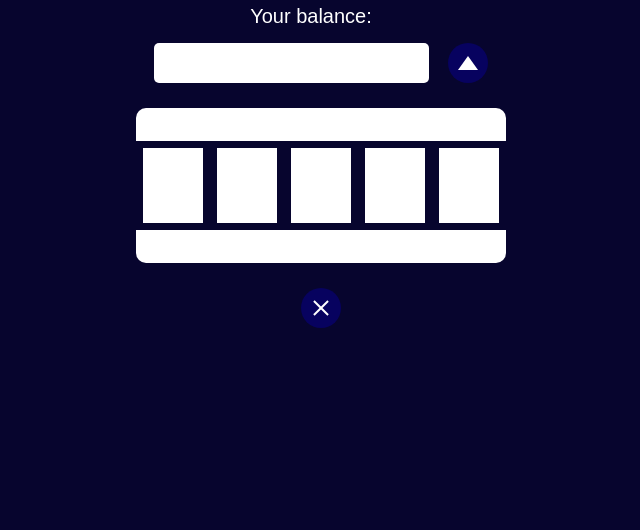
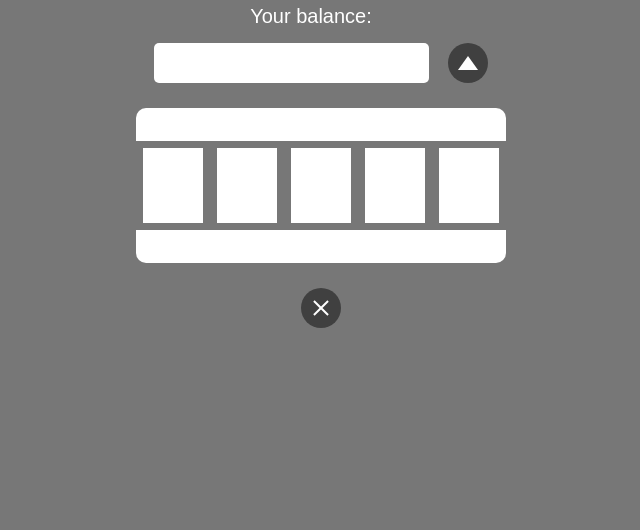
Before and after one commit to vladimirkoff/KPICourseProject, a website with bundled scripts: page static/slots.html in a window 1280 px wide. Shown: the part 270-800 px from the top of the page, without its empty margins (319-959 px from the left). Built offline with nearby package versions, Linux system fonts and the light colour scheme.

Commit message:
Small changes style of `main` `slots` `mines`

```diff
--- a/static/styles/styleMain.css
+++ b/static/styles/styleMain.css
@@ -10,7 +10,7 @@ html, body{
 }
 
 .container{
-       background-color: #07052e;
+       background-color: #777777;
        color: #fff;
        height: 100%;
        display: flex;
@@ -55,7 +55,7 @@ html, body{
        align-items: center;
        padding: 50px;
        font-size: 20px;
-       background-color: #0d095b;
+       background-color: #404040;
        color: #fff;
        border-radius: 5px;
        transition: .1s linear;
@@ -88,7 +88,7 @@ html, body{
        width: 0;
        height: 0;
        border-top: 7px solid transparent;
-       border-left: 15px solid #07052e;
+       border-left: 15px solid #404040;
        border-bottom: 7px solid transparent;
 }
 
@@ -96,7 +96,7 @@ html, body{
        border-left-color: #fff;
 }
 .game:hover {
-       background-color: #07052e;
+       background-color: #777;
 }
 
 .game:focus {
--- a/static/styles/styleMines.css
+++ b/static/styles/styleMines.css
@@ -10,7 +10,7 @@ html, body{
 }
 
 .container{
-       background-color: #07052e;
+       background-color: #777;
        color: #fff;
        height: 100%;
        display: flex;
@@ -55,14 +55,14 @@ html, body{
        padding: 20px 45px;
        border-radius: 5px;
        border: none;
-       background-color: #060341;
+       background-color: #4d4d4d;
        color: #fff;
        cursor: pointer;
        margin: 25px 0px;
 
 }
 .disabled {
-       background-color: #0d094f;
+       background-color: #404040;
        background-image: repeating-linear-gradient(45deg, transparent, transparent 4px, rgba(0, 0, 0, 0.1) 4px, rgba(0, 0, 0, 0.1) 8px);
        cursor: not-allowed;
 }
@@ -101,7 +101,7 @@ html, body{
        margin-right: 50px;
 }
 .game__board, .info{
-       background-color: #0d095b;
+       background-color: #404040;
        padding: 20px;
        border-radius: 10px;
 }
--- a/static/styles/styleSlots.css
+++ b/static/styles/styleSlots.css
@@ -10,7 +10,7 @@ html, body{
 }
 
 .container{
-       background-color: #07052e;
+       background-color: #777;
        color: #fff;
        height: 100%;
        display: flex;
@@ -76,7 +76,7 @@ html, body{
        height: 40px;
        border-radius: 50%;
        border: none;
-       background-color: #07025f;
+       background-color: #404040;
        color: #fff;
        cursor: pointer;
        position: relative;
@@ -92,7 +92,7 @@ html, body{
        height: 0;
        border-left: 10px solid transparent;
        border-right: 10px solid transparent;
-       border-bottom: 14px solid #fff; /* Цвет треугольника */
+       border-bottom: 14px solid #fff;
 }
 
 .back__button::before,
@@ -104,7 +104,7 @@ html, body{
   transform: translate(-50%, -50%);
   width: 20px;
   height: 2px;
-  background-color: #fff; /* Цвет крестика */
+  background-color: #fff;
 }
 
 .back__button::before {
@@ -132,7 +132,7 @@ html, body{
 }
 
 .current{
-       border: solid 7px #07052e;
+       border: solid 7px #777;
        padding: 10px;
        font-size: 50px;
        width: 40px;
```
